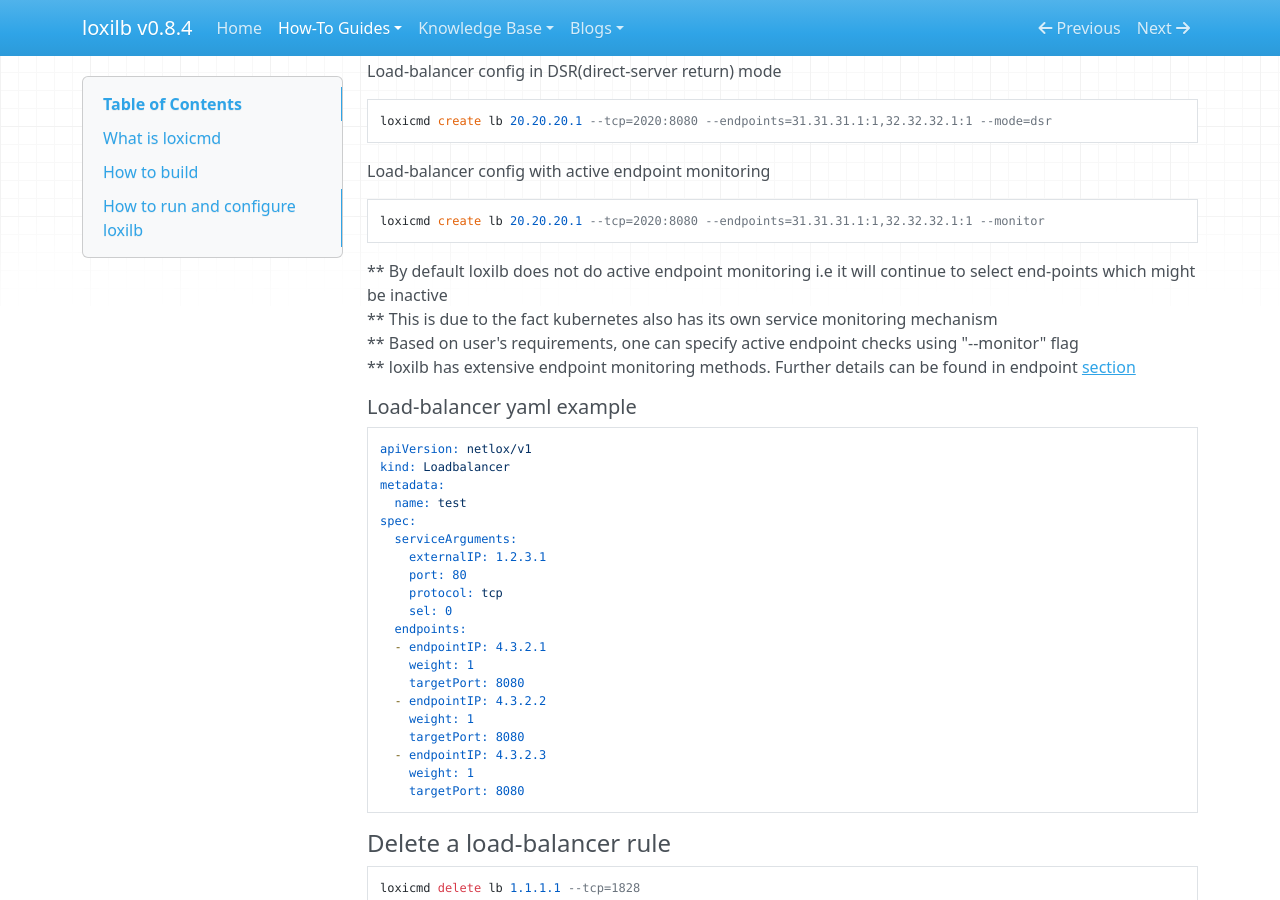
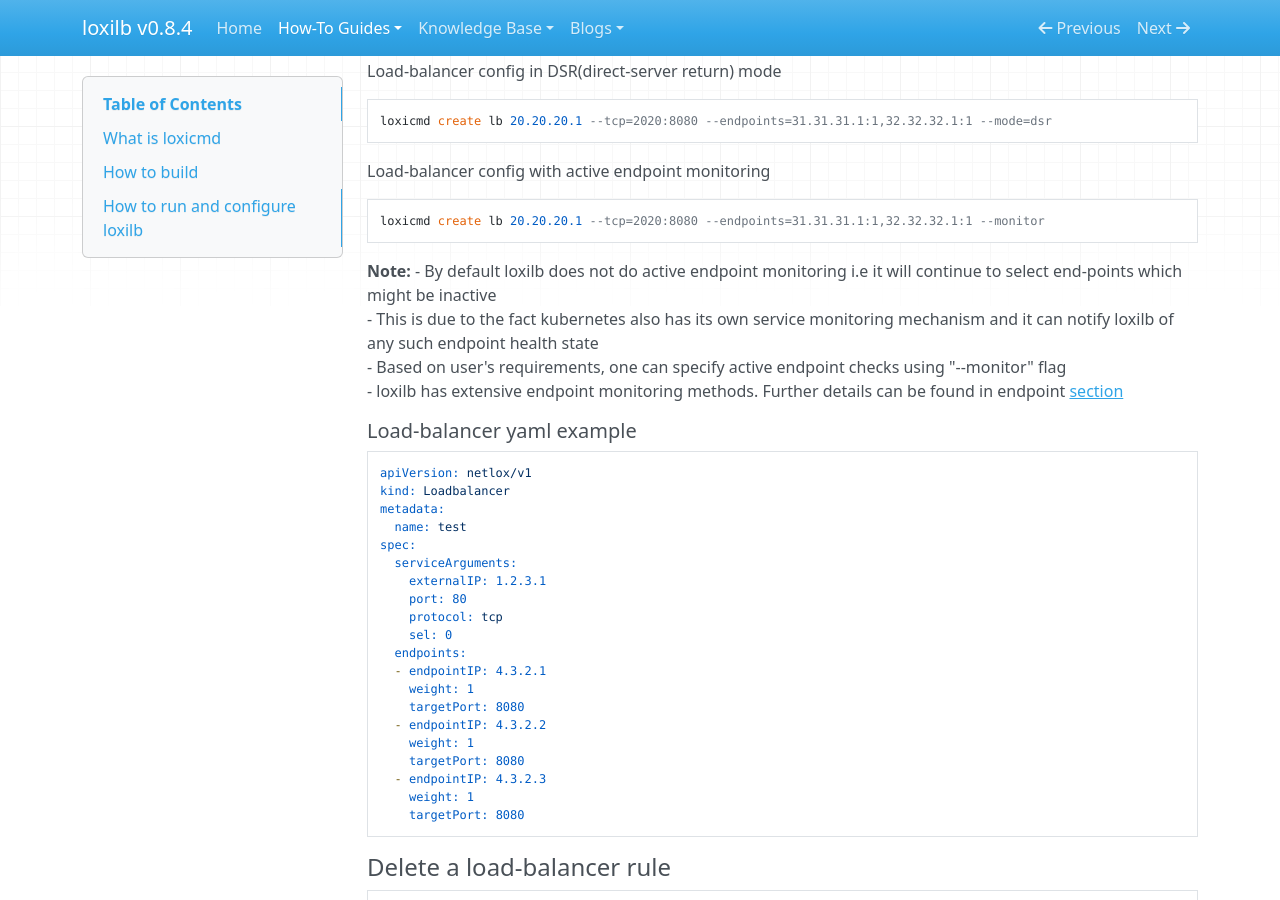
Before and after one commit to loxilb-io/loxilbdocs, an MkDocs documentation site: the page built from docs/cmd.md, in a window 1280 px wide and 900 px high, scrolled down 2362 px. Built offline with MkDocs 1.6.1, drawn with Linux system fonts in a browser that asks for light colours; nearby versions of some CDN libraries.

Commit message:
Update cmd.md

````diff
--- a/docs/cmd.md
+++ b/docs/cmd.md
@@ -115,10 +115,11 @@
 ```
 loxicmd create lb 20.20.20.1 --tcp=2020:8080 --endpoints=31.31.31.1:1,32.32.32.1:1 --monitor
 ```
-** By default loxilb does not do active endpoint monitoring i.e it will continue to select end-points which might be inactive
-** This is due to the fact kubernetes also has its own service monitoring mechanism
-** Based on user's requirements, one can specify active endpoint checks using "--monitor" flag
-** loxilb has extensive endpoint monitoring methods. Further details can be found in endpoint [section]("https://github.com/loxilb-io/loxilbdocs/edit/main/docs/cmd.md#endpoint)
+**Note:**
+- By default loxilb does not do active endpoint monitoring i.e it will continue to select end-points which might be inactive
+- This is due to the fact kubernetes also has its own service monitoring mechanism and it can notify loxilb of any such endpoint health state
+- Based on user's requirements, one can specify active endpoint checks using "--monitor" flag
+- loxilb has extensive endpoint monitoring methods. Further details can be found in endpoint [section]("https://github.com/loxilb-io/loxilbdocs/edit/main/docs/cmd.md#endpoint)
 
 
 ##### Load-balancer yaml example
````
